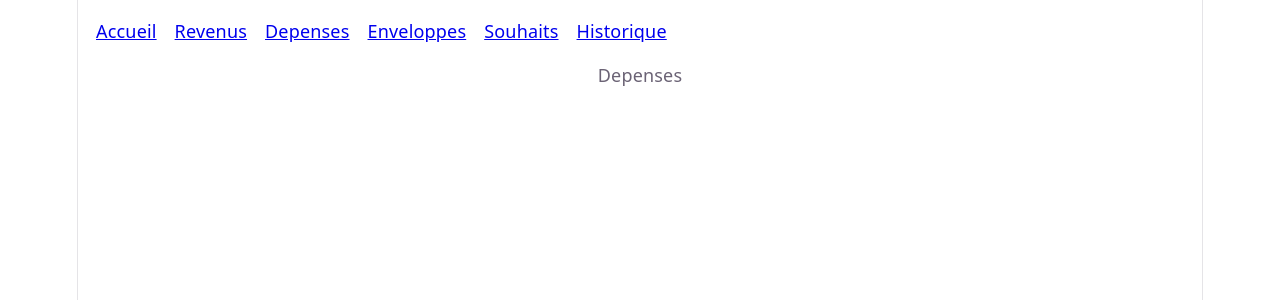
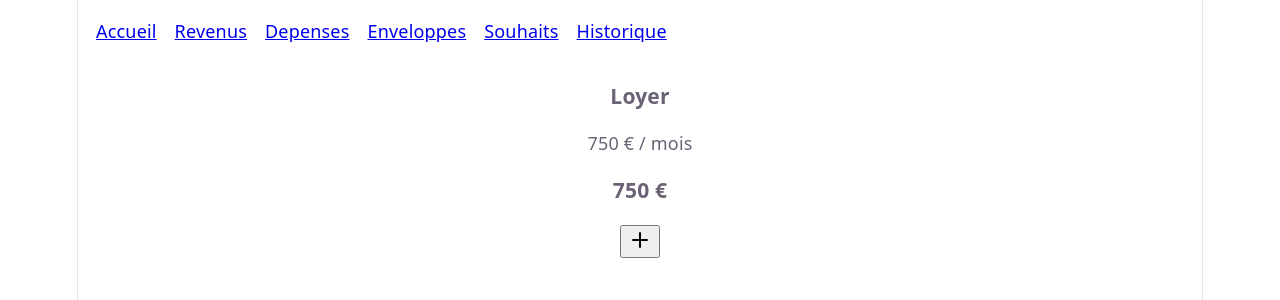
Before and after one commit to ShumiFr/Poyo, a React (Vite) app: page /depenses in a window 1280 px wide. Shown: the top 300 px of the page. Built offline with nearby package versions, Linux system fonts and the light colour scheme.

Commit message:
Ajout de la possibilité d'ajouter des dépenses

```diff
--- /dev/null
+++ b/src/components/DepenseCard.tsx
@@ -0,0 +1,13 @@
+import type { Depense } from '../types'
+
+export default function DepenseCard({ depense }: { depense: Depense }) {
+   return (
+      <div id={depense.id} className="card">
+         <div>
+            <h3 className="h3">{depense.nom}</h3>
+            {depense.type ? <p>{depense.montant} € / mois</p> : <p>Occasionnel</p>}
+         </div>
+         <h3 className="h3-depense">{depense.montant} €</h3>
+      </div>
+   )
+}
--- /dev/null
+++ b/src/components/FormDepense.tsx
@@ -0,0 +1,63 @@
+import { useState } from "react";
+import type { Depense } from "../types";
+import { useDepenses } from "../store/useDepenses";
+
+export default function FormDepense() {
+   const [nom, setNom] = useState("")
+   const [montant, setMontant] = useState(0)
+   const [type, setType] = useState<'regulier' | 'occasionnel'>('regulier')
+   const ajouterDepense = useDepenses((state) => state.ajouterDepense)
+
+   function createDepense() {
+      const depense: Depense = {
+         id: crypto.randomUUID(),
+         nom: nom,
+         montant: montant,
+         type: type,
+         estPayer: false
+      }
+      ajouterDepense(depense)
+   }
+
+   return (
+      <form onSubmit={(e) => { e.preventDefault(); createDepense(); }}>
+         <div>
+            <label>Nom</label>
+            <input value={nom} placeholder="Ex. Loyer" onChange={(e) => setNom(e.target.value)} />
+         </div>
+         <div>
+            <label>Type</label>
+            <button
+               value={type}
+               type="button"
+               onClick={() => setType("regulier")}
+               style={{
+                  background: type === "regulier" ? "#a72b2b" : "white",
+                  color: type === "regulier" ? "white" : "black",
+               }}
+            >
+               Permanente
+            </button>
+            <button
+               value={type}
+               type="button"
+               onClick={() => setType("occasionnel")}
+               style={{
+                  background: type === "occasionnel" ? "#a72b2b" : "white",
+                  color: type === "occasionnel" ? "white" : "black",
+               }}
+            >
+               Occasionelle
+            </button>
+         </div>
+         <div>
+            <label>Montant</label>
+            <input value={montant} placeholder="0" onChange={(e) => setMontant(Number(e.target.value))} />
+         </div>
+         <div>
+            <button type="button">Annuler</button>
+            <button type="submit">Créer</button>
+         </div>
+      </form >
+   )
+}
--- a/src/components/Form.tsx
+++ b/src/components/FormRevenu.tsx
@@ -2,7 +2,7 @@ import { useState } from "react";
 import { useRevenus } from "../store/useRevenus";
 import type { Revenu } from "../types";
 
-export default function Form() {
+export default function FormRevenu() {
    const [nom, setNom] = useState("")
    const [montant, setMontant] = useState(0)
    const [type, setType] = useState<'regulier' | 'occasionnel'>('regulier')
--- /dev/null
+++ b/src/components/Modal.tsx
@@ -0,0 +1,11 @@
+export function Modal({ isOpen, onClose, children, }: { isOpen: boolean; onClose: () => void; children: React.ReactNode; }) {
+   if (!isOpen) return null;
+   return (
+      <div className="overlay" onClick={onClose}>
+         <div className="modal" onClick={(e) => e.stopPropagation()}>
+            <button onClick={onClose}>✕</button>
+            {children}
+         </div>
+      </div>
+   );
+}
--- a/src/routes/depenses.tsx
+++ b/src/routes/depenses.tsx
@@ -1,9 +1,31 @@
 import { createFileRoute } from '@tanstack/react-router'
+import { useDepenses } from '../store/useDepenses'
+import DepenseCard from '../components/DepenseCard'
+import FormDepense from '../components/FormDepense'
+import { Modal } from '../components/Modal'
+import { useState } from 'react'
+import { Plus } from 'lucide-react'
 
 export const Route = createFileRoute('/depenses')({
   component: RouteComponent,
 })
 
 function RouteComponent() {
-  return <div>Depenses</div>
+  const depenses = useDepenses((state) => state.depenses)
+  const [isOpen, setIsOpen] = useState(false)
+
+  return (
+    <div>
+      {depenses.map((depense) => (
+        <DepenseCard key={depense.id} depense={depense} />
+      ))}
+
+      <button onClick={() => setIsOpen(true)}><Plus /></button>
+
+
+      <Modal isOpen={isOpen} onClose={() => setIsOpen(false)}>
+        <FormDepense />
+      </Modal>
+    </div>
+  )
 }
--- a/src/routes/revenus.tsx
+++ b/src/routes/revenus.tsx
@@ -1,6 +1,6 @@
 import { createFileRoute } from '@tanstack/react-router'
 import { useRevenus } from '../store/useRevenus'
-import Form from '../components/Form'
+import Form from '../components/FormRevenu'
 
 export const Route = createFileRoute('/revenus')({
    component: RouteComponent,
--- /dev/null
+++ b/src/store/useDepenses.ts
@@ -0,0 +1,27 @@
+import { create } from "zustand";
+import type { Depense } from "../types";
+
+interface DepensesStore {
+   depenses: Depense[]
+   ajouterDepense: (depense: Depense) => void
+   //modifierDepense: (id: string) => void
+   //retirerDepense: (id: string) => void
+   //marquerPayer: (id: string) => void
+}
+
+export const useDepenses = create<DepensesStore>((set) => ({
+   depenses: [
+      {
+         id: "1",
+         nom: "Loyer",
+         montant: 750,
+         type: "regulier",
+         estPayer: false
+      }
+   ],
+
+   ajouterDepense: (depense) =>
+      set((state) => ({
+         depenses: [...state.depenses, depense]
+      }))
+}))
--- a/src/store/useRevenus.ts
+++ b/src/store/useRevenus.ts
@@ -4,7 +4,7 @@ import { create } from "zustand";
 interface RevenusStore {
    revenus: Revenu[]
    ajouterRevenu: (revenu: Revenu) => void
-   //modifierRevenu: (revenu: Revenu) => void
+   //modifierRevenu: (rid: string) => void
    retirerRevenu: (id: string) => void
    marquerRecu: (id: string) => void
 }
--- a/src/types/index.ts
+++ b/src/types/index.ts
@@ -15,7 +15,7 @@ export interface Depense {
    nom: string
    montant: number
    type: Frequence
-   estPaye: boolean
+   estPayer: boolean
 }
 
 export interface Enveloppe {
```
Also changed, not shown: src/components/RevenuCard.tsx (added, +32 -0 lines).
